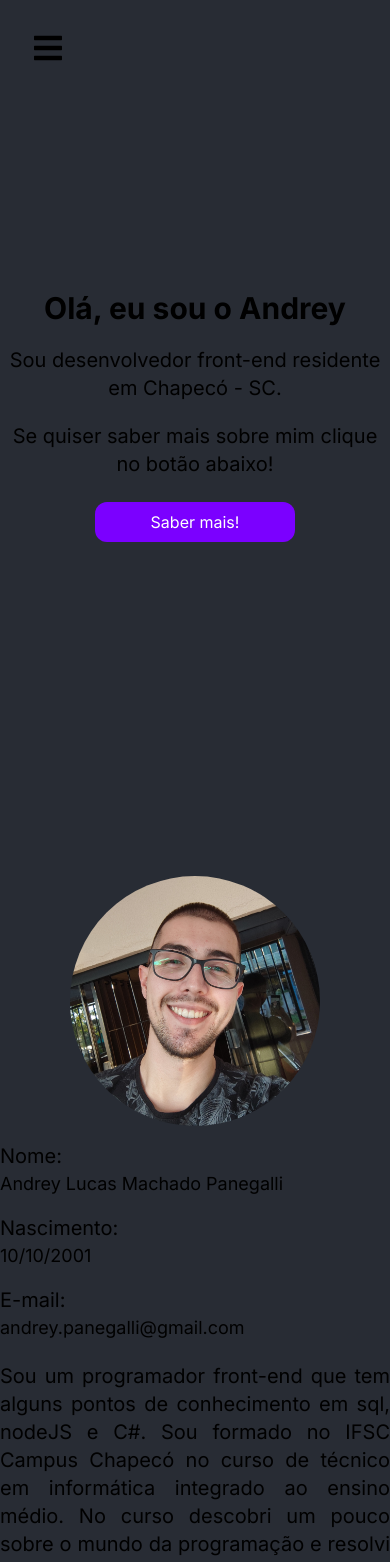
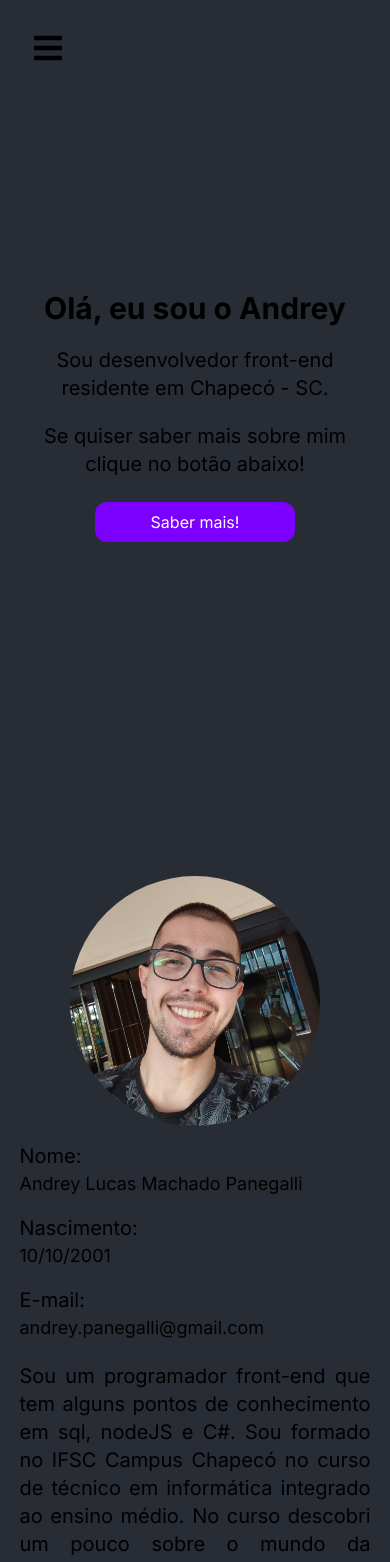
Before and after one commit to Andreypanegallito/portfolio-next, a Next.js app: page / in a window 390 px wide. Shown: the top 1562 px of the page. Built offline with nearby package versions, Linux system fonts and the light colour scheme.

Commit message:
Corrigido bugs de layout no responsivo

```diff
--- a/src/app/page.tsx
+++ b/src/app/page.tsx
@@ -10,10 +10,7 @@ export default function Home() {
   return (
     <>
       <Sidebar />
-      <div
-        className="m-auto w-full container"
-        style={{ maxWidth: 1400 + 'px' }}
-      >
+      <div className="m-auto w-full container">
         <Initial />
         <About />
         <Hability />
--- a/src/assets/styles/globals.scss
+++ b/src/assets/styles/globals.scss
@@ -31,8 +31,7 @@ html {
 body {
   color: rgb(var(--foreground-rgb));
   background: var(--background-color);
-  font-family: "Inter", sans-serif;
-
+  font-family: 'Inter', sans-serif;
 }
 ::-webkit-scrollbar {
   width: 10px;
@@ -96,8 +95,8 @@ a {
   margin-top: 20px;
 }
 
-.icons-hability  {
-  a{
+.icons-hability {
+  a {
     color: #fff;
     display: flex;
     justify-content: center;
@@ -135,3 +134,14 @@ a {
     transition: 0.5s;
   }
 }
+
+.btn-menu.cor-fundo {
+  background-color: var(--cor-destaque);
+  transition: background-color 0.5s;
+}
+
+@media (max-width: 1200px) {
+  .container {
+    max-width: 90vw;
+  }
+}
--- a/src/components/Initial/index.tsx
+++ b/src/components/Initial/index.tsx
@@ -6,7 +6,7 @@ const Initial = () => {
   return (
     <div
       id="initial"
-      className="w-full h-screen flex flex-col items-center justify-center"
+      className="w-full h-screen flex flex-col items-center justify-center initial"
     >
       <div className="w-full text-center">
         <h2 className="text-3xl font-bold">Olá, eu sou o Andrey</h2>
--- a/src/components/Scholarity/index.tsx
+++ b/src/components/Scholarity/index.tsx
@@ -20,8 +20,16 @@ const Scholarity = () => {
 
         <CardExperience
           title="Bacharelado de Sistemas de Informação"
-          period="2022 - andamento"
+          period="2022 - 2023"
           schoolcompany="UNOESC Campus Chapecó"
+          position="left"
+          description="Curso de bacharelado em sistema de informação"
+        />
+
+        <CardExperience
+          title="Bacharelado de Sistemas de Informação"
+          period="2023 - Andamento"
+          schoolcompany="Uniasselvi Campus Chapecó"
           position="left"
           description="Curso de bacharelado em sistema de informação"
         />
--- a/src/components/SideBar/sidebar.scss
+++ b/src/components/SideBar/sidebar.scss
@@ -39,13 +39,13 @@
       display: flex;
       justify-content: center;
       align-items: center;
+      text-align: center;
 
       .nav-link {
         display: flex;
         align-items: center;
         justify-content: center;
         text-transform: uppercase;
-        /* line-height: 5rem; */
         letter-spacing: 3px;
         opacity: 0.75;
         transition: opacity 0.25s;
```
Lines whose indentation alone changed are shown as unchanged.
